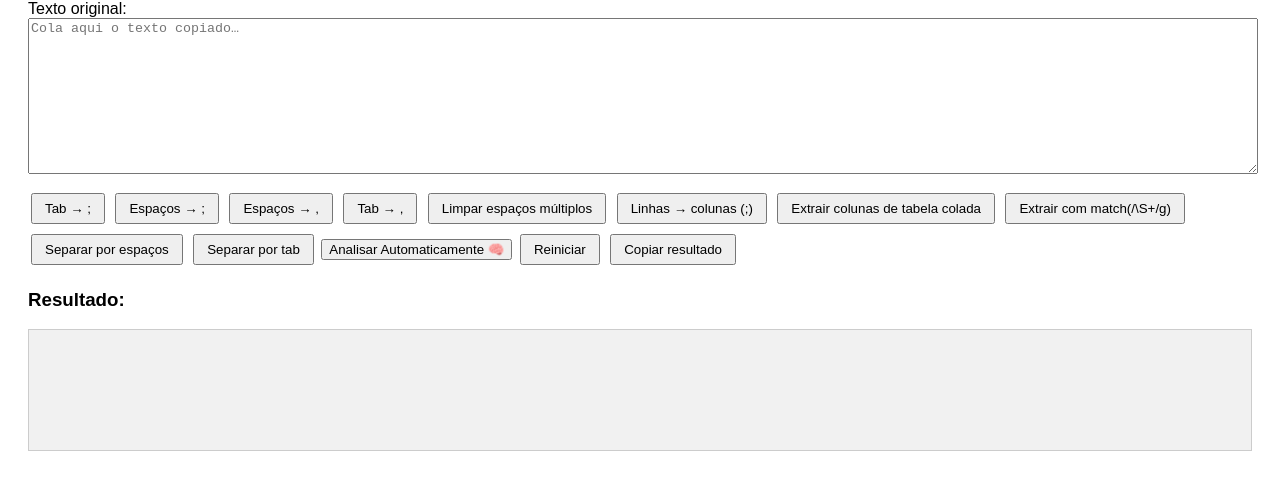
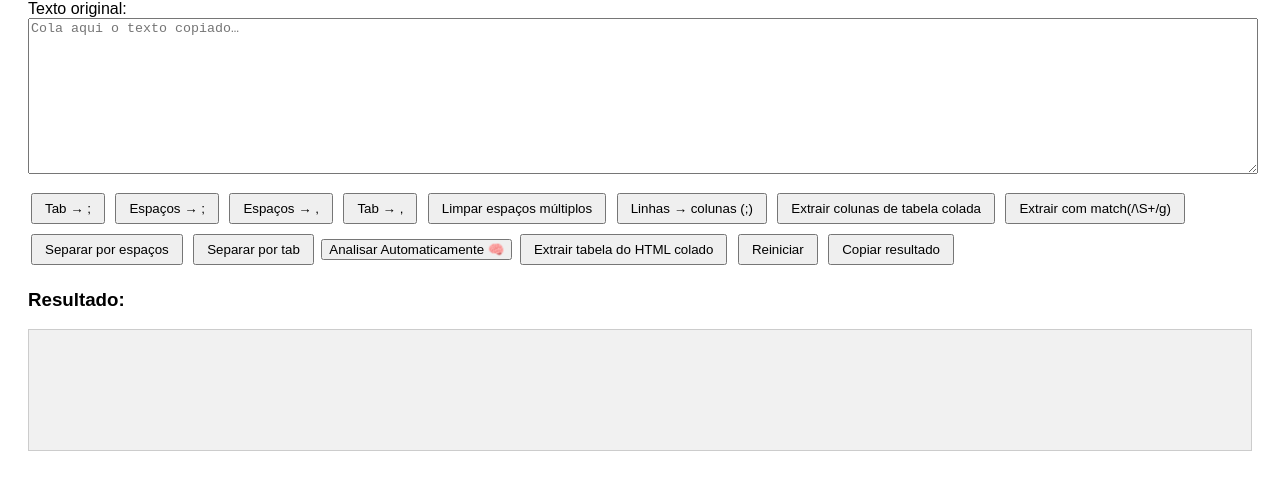
Before and after one commit to pkgit01/text-formater, a plain HTML site: page index.html in a window 1280 px wide. Shown: the part 96-586 px from the top of the page. Drawn offline with Linux system fonts and the light colour scheme.

Commit message:
Update index.html

```diff
--- a/index.html
+++ b/index.html
@@ -24,6 +24,7 @@
     <button class="btn" onclick="tratarPorEspacos()">Separar por espaços</button>
     <button class="btn" onclick="tratarPorTab()">Separar por tab</button>
     <button onclick="autoExtrair()">Analisar Automaticamente 🧠</button>
+    <button class="btn" onclick="extrairDeTextoHTML()">Extrair tabela do HTML colado</button>
     <button class="btn" onclick="resetOutput()">Reiniciar</button>
     <button class="btn" onclick="copyOutput()">Copiar resultado</button>
   </div>
```
